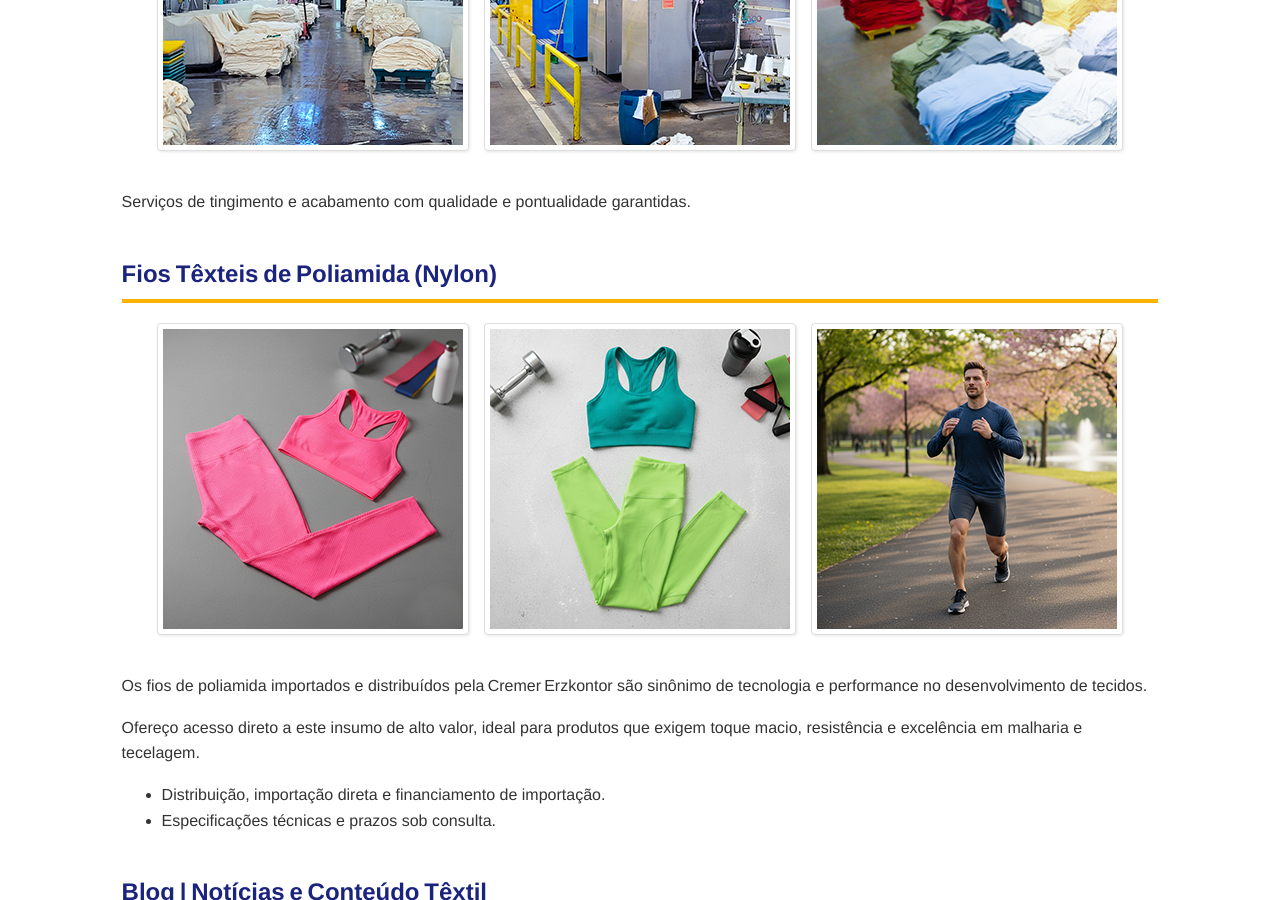
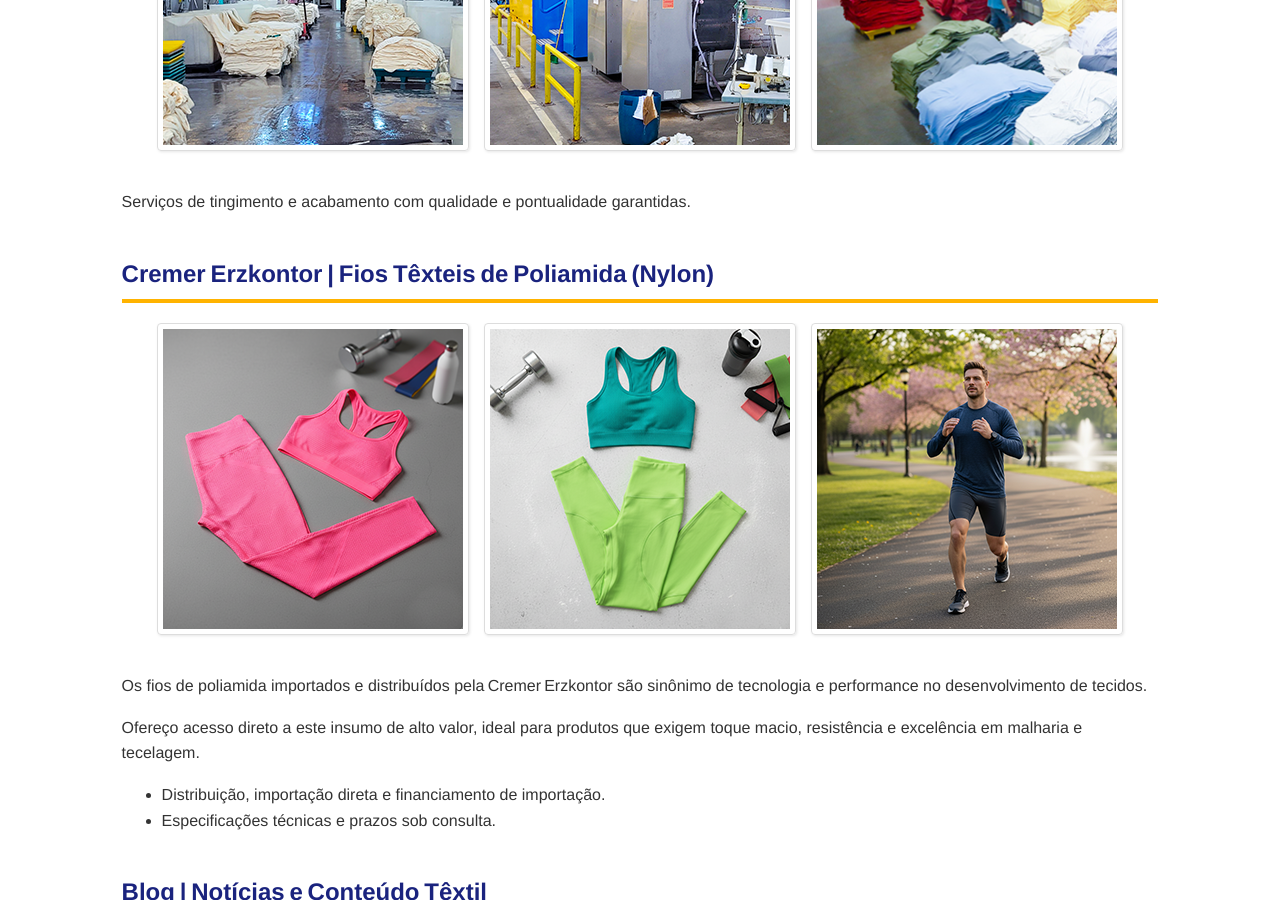
Before and after one commit to mauriciojosefowicz/mpgtech, a Jekyll site: the page built from index.md, in a window 1280 px wide and 900 px high, scrolled down 1378 px. Built offline with Jekyll 4.4.1, drawn with Linux system fonts in a browser that asks for light colours.

Commit message:
Update index.md

```diff
--- a/index.md
+++ b/index.md
@@ -45,7 +45,7 @@ title: "MPG Tech | Soluções Têxteis"
 
   <!-- Fios -->
   <section id="fios" class="empresa-cremer">
-    <h2>Fios Têxteis de Poliamida (Nylon)</h2>
+    <h2>Cremer Erzkontor | Fios Têxteis de Poliamida (Nylon)</h2>
     <div class="carrossel-3x1" id="carrossel-cremer">
       <div class="carrossel-lista-imagens">
         <img src="{{ site.baseurl }}/imagens/cremer_homem_1.png" alt="">
```
